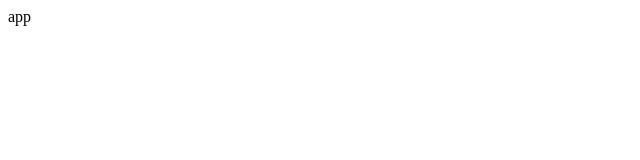
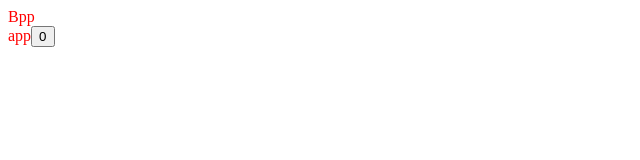
Before and after one commit to wstreet/rts-tpl, a React app: page / in a window 1280 px wide. Shown: the top 160 px of the page, without its empty margins (0-640 px from the left). Built offline with nearby package versions, Linux system fonts and the light colour scheme.

Commit message:
fix: 启动时报错

```diff
--- /dev/null
+++ b/src/index.less
@@ -0,0 +1,3 @@
+div {
+  color: red
+}
--- a/src/index.tsx
+++ b/src/index.tsx
@@ -1,11 +1,28 @@
-import React from 'react'
+import React,  { useEffect, useState } from 'react'
 import ReactDOM from 'react-dom'
+import './index.less'
 
 const App = () => {
-  return <div>app</div>
+  const [num, setNum] = useState(0)
+  useEffect(() => {
+    document.title = 'HAHA' + num
+  }, [num])
+  return <div>
+    app
+    <button onClick={() => setNum(num + 1)}>{num}</button>
+  </div>
+}
+
+class Bpp extends React.Component {
+  render() {
+    return <div>
+      Bpp
+      <App />
+    </div>
+  }
 }
 
 ReactDOM.render(
-  <App />,
+  <Bpp />,
   document.getElementById('root')
 )
--- a/tsconfig.json
+++ b/tsconfig.json
@@ -17,9 +17,9 @@
     "allowJs": false,                       /* Allow javascript files to be compiled. */
     // "checkJs": true,                       /* Report errors in .js files. */
     "jsx": "preserve",                     /* Specify JSX code generation: 'preserve', 'react-native', or 'react'. */
-    "declaration": true,                   /* Generates corresponding '.d.ts' file. */
-    "declarationMap": true,                /* Generates a sourcemap for each corresponding '.d.ts' file. */
-    "sourceMap": true,                     /* Generates corresponding '.map' file. */
+    // "declaration": true,                   /* Generates corresponding '.d.ts' file. */
+    // "declarationMap": true,                /* Generates a sourcemap for each corresponding '.d.ts' file. */
+    // "sourceMap": true,                     /* Generates corresponding '.map' file. */
     // "outFile": "./",                       /* Concatenate and emit output to single file. */
     // "outDir": "./dist",                        /* Redirect output structure to the directory. */
     // "rootDir": "./",                       /* Specify the root directory of input files. Use to control the output directory structure with --outDir. */
--- a/webpack.config.js
+++ b/webpack.config.js
@@ -2,6 +2,10 @@ const path = require('path')
 const HtmlWebpackPlugin = require('html-webpack-plugin')
 const { CleanWebpackPlugin } = require('clean-webpack-plugin')
 const FriendlyErrorsWebpackPlugin = require('friendly-errors-webpack-plugin');
+const MiniCssExtractPlugin = require('mini-css-extract-plugin');
+const TerserPlugin = require('terser-webpack-plugin');
+// const WebpackBar = require('webpackbar');
+const ProgressBarPlugin = require('progress-bar-webpack-plugin');
 const webpack = require('webpack')
 
 const resolve = (dir) => path.resolve(__dirname, dir)
@@ -11,16 +15,18 @@ module.exports = function (env) {
   const isDevelopment = env ==='development'
   const baseConfig = {
     mode: env,
-    stats: 'errors-only',
+    // stats: 'errors-only',  // webpack-cli中 const statsPresetToOptions = require("webpack").Stats.presetToOptions;
+    context: __dirname,
+    devtool: 'source-map',
     // 入口文件
     entry: './src/index.tsx',
     // 输出文件名称
     output: {
-      filename: '[name][chunkHash].js',
+      filename: '[name].js',
       path: resolve('./dist'),
     },
     resolve: {
-      extensions: ['.ts', '.tsx'],
+      extensions: ['.ts', '.tsx', '.js', '.jsx', '.json'],
       alias: {
         src: resolve('./src'),
         utils: resolve('./src/utils')
@@ -41,23 +47,30 @@ module.exports = function (env) {
           use: 'babel-loader',
           exclude: /node_modules/,
         },
+        {
+          test: /\.(css|less)?$/,
+          use: [
+            // MiniCssExtractPlugin.loader,
+            'style-loader',
+            'css-loader',
+            'less-loader'
+          ],
+        },
       ]
     },
     plugins: [
-      new CleanWebpackPlugin(),
+      // new WebpackBar(),
+      // new ProgressBarPlugin(),
       new HtmlWebpackPlugin({
         template: resolve('./public/index.html'),
         title: 'RTS脚手架' // React + Typescript
       }),
-      // FIX: webpack5 process is undefined
-      new webpack.DefinePlugin({
-        "process.platform": JSON.stringify(process.platform),
-        "process.env.TERM": JSON.stringify(process.env.TERM),
-        "process.env.WDS_SOCKET_HOST": JSON.stringify(process.env.WDS_SOCKET_HOST),
-        "process.env.WDS_SOCKET_PORT": JSON.stringify(process.env.WDS_SOCKET_HOST),
-        "process.env.WDS_SOCKET_PATH": JSON.stringify(process.env.WDS_SOCKET_PATH)
-    })
-    ]
+      new webpack.IgnorePlugin(/^\.\/locale$/, /moment$/),
+      // new MiniCssExtractPlugin({
+      //   filename: '[name].css',
+      //   chunkFilename: '[name].chunk.css',
+      // })
+    ],
   }
 
   if (isDevelopment) {
@@ -71,7 +84,12 @@ module.exports = function (env) {
     baseConfig.plugins.push(
       new FriendlyErrorsWebpackPlugin(),
     )
+  } else {
+    baseConfig.plugins.push(
+      new CleanWebpackPlugin(),
+    )
   }
+
 
   return baseConfig
 }
```
Also changed, not shown: package.json (+14 -4 lines).
